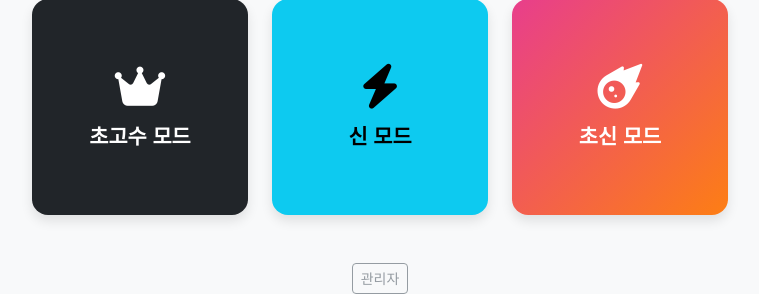
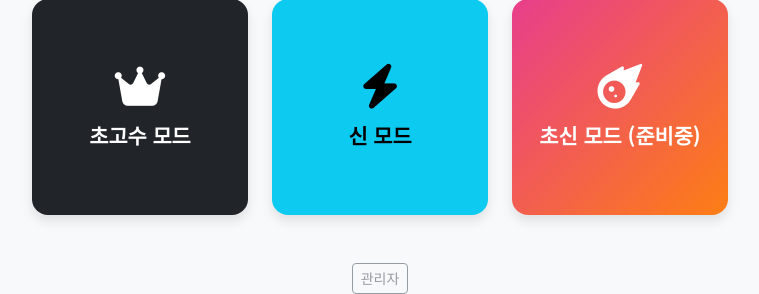
Before and after one commit to LEECHANGHAN84/italian-brainrot-game, a Flask app: page / in a window 1280 px wide. Shown: the part 562-856 px from the top of the page, without its empty margins (260-1019 px from the left). Run offline with Flask 2, Linux system fonts and the light colour scheme; data comes from the database, SQL or seed files in the repository; some web fonts are replaced.

Commit message:
포트를 5000으로 변경하고 god_mode 관련 오류 수정

```diff
--- a/app.py
+++ b/app.py
@@ -511,4 +511,4 @@ with app.app_context():
     db.create_all()
 
 if __name__ == '__main__':
-    app.run(debug=True)
+    app.run(debug=True, port=5000)
--- a/templates/god_mode.html
+++ b/templates/god_mode.html
@@ -86,7 +86,7 @@
         quizArea.style.display = 'none';
         resultScreen.style.display = 'none';
         try {
-            const response = await fetch('/api/quiz/super_god'); // API 경로 수정
+            const response = await fetch('/api/quiz/god'); // 올바른 API 경로
             if (!response.ok) {
                 const errorData = await response.json();
                 throw new Error(errorData.error || '퀴즈 데이터를 불러오는 데 실패했습니다.');
@@ -242,7 +242,7 @@
         endButtons.innerHTML = '';
 
         const restartBtn = document.createElement('a');
-        restartBtn.href = "{{ url_for('super_god_mode') }}"; // 다시하기 링크 수정
+        restartBtn.href = "{{ url_for('god_mode') }}"; // 다시하기 링크 수정
         restartBtn.className = 'btn btn-primary btn-lg me-3';
         restartBtn.innerHTML = '<i class="fas fa-redo me-2"></i> 다시하기';
         endButtons.appendChild(restartBtn);
--- a/templates/index.html
+++ b/templates/index.html
@@ -9,7 +9,7 @@
         <a href="{{ url_for('leaderboard') }}" class="btn btn-leaderboard btn-outline-warning btn-lg px-4">
             <i class="fas fa-trophy me-2"></i>신 명예의 전당
         </a>
-        <a href="{{ url_for('super_god_leaderboard') }}" class="btn btn-leaderboard btn-outline-danger btn-lg px-4">
+        <a href="{{ url_for('god_leaderboard') }}" class="btn btn-leaderboard btn-outline-danger btn-lg px-4">
             <i class="fas fa-crown me-2"></i>초신 명예의 전당
         </a>
     </div>
@@ -165,10 +165,11 @@
                 <span>신 모드</span>
             </a>
         </div>
+        <!-- Super God Mode temporarily removed as the route doesn't exist -->
         <div class="col-6 col-md-4 col-lg-3">
-            <a href="{{ url_for('super_god_mode') }}" class="btn mode-btn" style="background: linear-gradient(135deg, #e83e8c, #fd7e14); color: white;">
+            <a href="#" class="btn mode-btn" style="background: linear-gradient(135deg, #e83e8c, #fd7e14); color: white;" onclick="alert('초신 모드는 준비 중입니다')">
                 <i class="fas fa-meteor"></i>
-                <span>초신 모드</span>
+                <span>초신 모드 (준비중)</span>
             </a>
         </div>
     </div>
```
